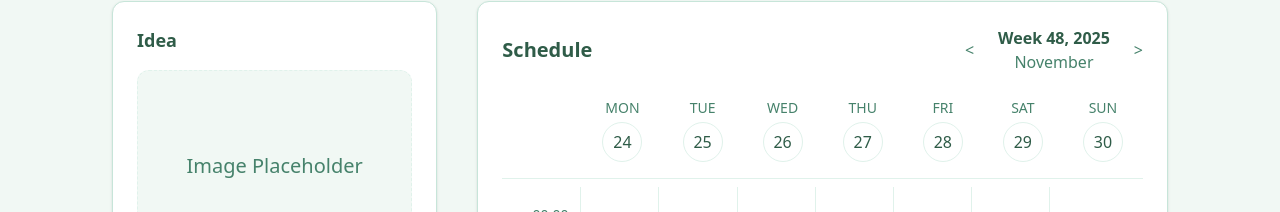
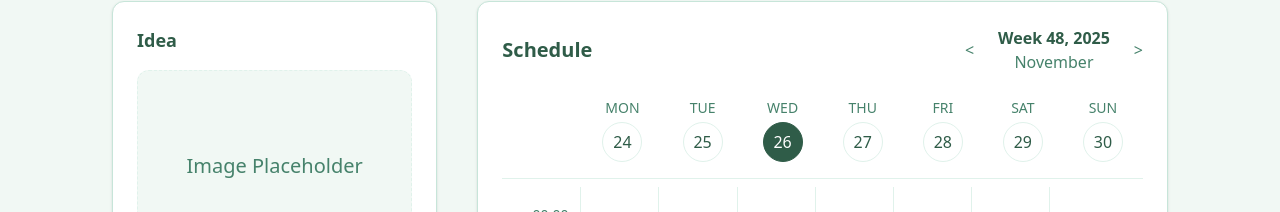
Before and after one commit to iemsel/SandboxFrontend, a SvelteKit app: page /planning in a window 1280 px wide. Shown: the part 127-339 px from the top of the page. Built offline with nearby package versions, Linux system fonts and the light colour scheme.

Commit message:
add highlight current day

```diff
--- a/src/routes/planning/+page.svelte
+++ b/src/routes/planning/+page.svelte
@@ -3,15 +3,23 @@
   let inviteChecked = false;
   $: if (!inviteChecked) selectedGroup = "";
 
-  const days = [
-    { label: "MON" }, { label: "TUE" }, { label: "WED" },
-    { label: "THU" }, { label: "FRI" }, { label: "SAT" }, { label: "SUN" }
+  // Days of the week
+  let days = [
+    { label: "MON" },
+    { label: "TUE" },
+    { label: "WED" },
+    { label: "THU" },
+    { label: "FRI" },
+    { label: "SAT" },
+    { label: "SUN" }
   ];
 
+  // Hours for time grid
   const hours = Array.from({ length: 24 }, (_, i) => `${String(i).padStart(2, "0")}:00`);
 
   let currentDate = new Date();
 
+  // Get ISO week number
   function getISOWeek(date) {
     const tmp = new Date(Date.UTC(date.getFullYear(), date.getMonth(), date.getDate()));
     const dayNum = tmp.getUTCDay() || 7;
@@ -20,6 +28,7 @@
     return Math.ceil((((tmp - yearStart) / 86400000) + 1) / 7);
   }
 
+  // Get Monday of the current week
   function getMonday(d) {
     const date = new Date(d);
     const day = (date.getDay() + 6) % 7;
@@ -27,6 +36,7 @@
     return date;
   }
 
+  // Reactive week data
   $: monday = getMonday(currentDate);
   $: weekNumber = getISOWeek(currentDate);
   $: year = monday.getFullYear();
@@ -37,6 +47,24 @@
     return d;
   });
 
+  // Update days array with dynamic day numbers and highlight current day
+  $: {
+    const today = new Date();
+
+    days = days.map((d, i) => {
+      const date = dayDates[i];
+      return {
+        ...d,
+        num: date.getDate(),
+        selected:
+          date.getFullYear() === today.getFullYear() &&
+          date.getMonth() === today.getMonth() &&
+          date.getDate() === today.getDate()
+      };
+    });
+  }
+
+  // Navigate weeks
   function nextWeek() {
     currentDate = new Date(currentDate);
     currentDate.setDate(currentDate.getDate() + 7);
@@ -49,7 +77,6 @@
 </script>
 
 <div class="p-8 font-sans grid grid-cols-3 gap-10">
-
   <!-- LEFT: Idea panel -->
   <div class="col-span-1">
     <section class="rounded-xl shadow p-6" style="background-color: var(--color-white); border: 1px solid var(--color-border);">
@@ -112,13 +139,23 @@
 
       <!-- Days header -->
       <div class="grid grid-cols-8 text-center border-b pb-4 mb-2" style="border-color: var(--color-border-light);">
-        <div></div>
-        {#each dayDates as date, index}
+        <div></div> <!-- Empty column for time labels -->
+
+        {#each days as d}
           <div>
-            <div class="text-sm mb-1" style="color: var(--color-text-secondary);">{days[index].label}</div>
-            <div class="w-10 h-10 mx-auto flex items-center justify-center rounded-full"
-                 style="background-color: transparent; color: var(--color-text-primary); border: 1px solid var(--color-border-light);">
-              {date.getDate()}
+            <div class="text-sm mb-1" style="color: var(--color-text-secondary);">
+              {d.label}
+            </div>
+
+            <div
+              class="w-10 h-10 mx-auto flex items-center justify-center rounded-full"
+              style="
+                background-color: {d.selected ? 'var(--color-primary-dark)' : 'transparent'};
+                color: {d.selected ? 'var(--color-white)' : 'var(--color-text-primary)'};
+                border: 1px solid {d.selected ? 'var(--color-primary-dark)' : 'var(--color-border-light)'};
+              "
+            >
+              {d.num}
             </div>
           </div>
         {/each}
```
